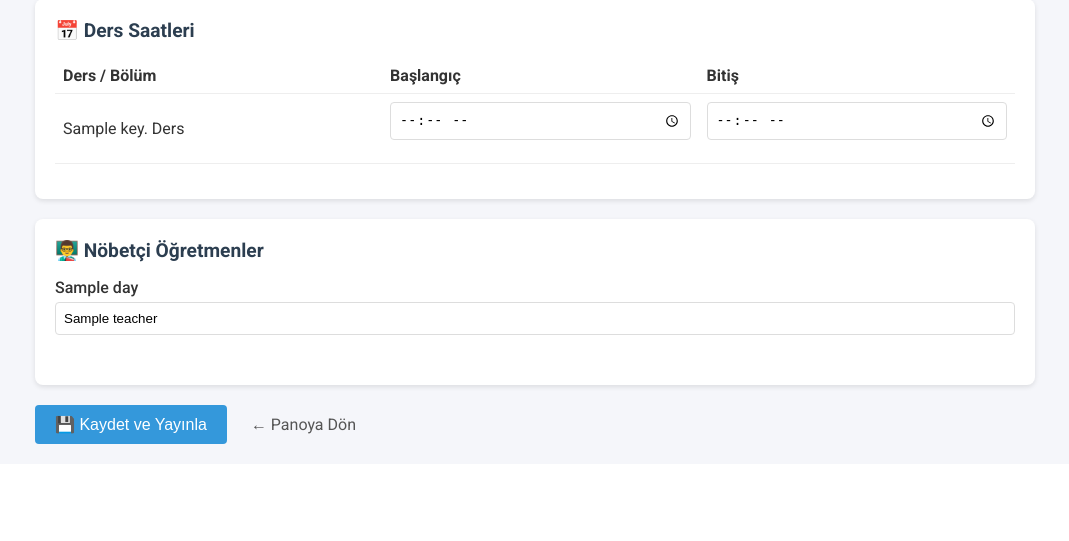
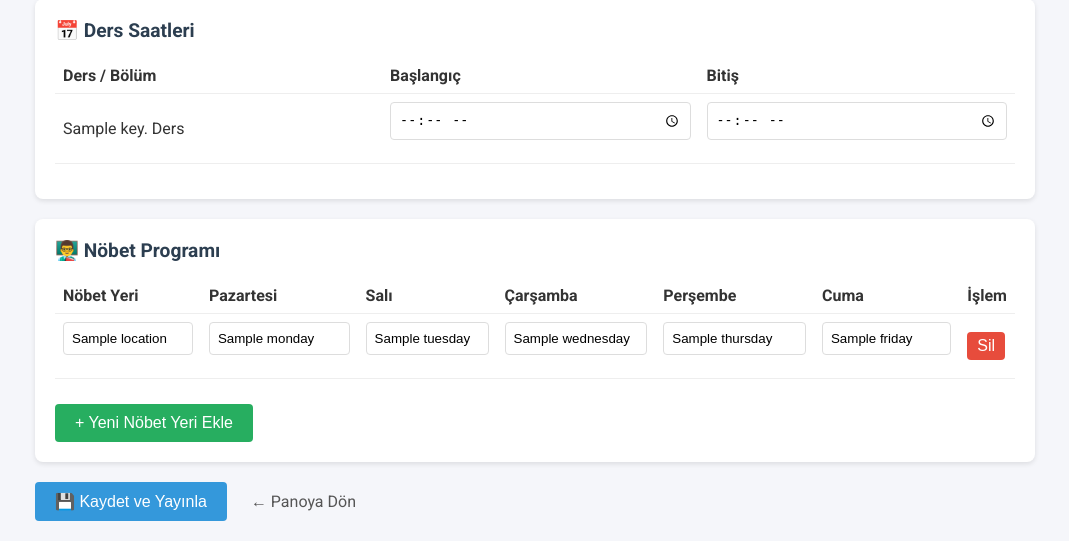
Before and after one commit to Sauth-09/akilli_pano, a Flask app: template src/web/templates/admin.html in a window 1280 px wide. Shown: the part 700-1241 px from the top of the page, without its empty margins (105-1174 px from the left). Before the commit the page ends 1144 px from the top, so only its background shows below. Run offline with Flask 3, Linux system fonts and the light colour scheme; the template is opened without the code that fills it: most values are stand-ins (such as "Sample title", 1, 10 or a date in 2020).

Commit message:
Feat: Implement Location-based Duty Roster (Matrix UI)

```diff
--- a/src/web/app.py
+++ b/src/web/app.py
@@ -73,27 +73,34 @@ def admin():
                 new_schedule[key] = {'start': starts[i], 'end': ends[i]}
         data['schedule'] = new_schedule
 
-        # Duty Teachers
-        days = ['Monday', 'Tuesday', 'Wednesday', 'Thursday', 'Friday']
-        for day in days:
-            raw_teachers = request.form.get(f'duty_{day}', '')
-            # Split by comma
-            teachers_list = [t.strip() for t in raw_teachers.split(',') if t.strip()]
-            data['duty_teachers'][day] = teachers_list
+        # Duty Roster (Matrix)
+        locations = request.form.getlist('location[]')
+        mondays = request.form.getlist('Monday[]')
+        tuesdays = request.form.getlist('Tuesday[]')
+        wednesdays = request.form.getlist('Wednesday[]')
+        thursdays = request.form.getlist('Thursday[]')
+        fridays = request.form.getlist('Friday[]')
+
+        new_roster = []
+        for i, loc_name in enumerate(locations):
+            # Safe access to index
+            if i < len(mondays):
+                new_roster.append({
+                    "location": loc_name,
+                    "schedule": {
+                        "Monday": mondays[i],
+                        "Tuesday": tuesdays[i],
+                        "Wednesday": wednesdays[i],
+                        "Thursday": thursdays[i],
+                        "Friday": fridays[i]
+                    }
+                })
+        data['duty_roster'] = new_roster
 
         save_data(data)
         message = "Ayarlar başarıyla kaydedildi!"
 
     return render_template('admin.html', data=data, message=message)
-
-@app.route('/api/get_slides')
-def get_slides():
-    files = []
-    if os.path.exists(config.SLIDESHOW_DIR):
-        for f in os.listdir(config.SLIDESHOW_DIR):
-            if f.lower().endswith(('.png', '.jpg', '.jpeg', '.gif', '.mp4', '.webm')):
-                files.append(f)
-    return jsonify(files)
 
 @app.route('/api/get_status')
 def get_status():
@@ -102,20 +109,22 @@ def get_status():
     current_time_str = now.strftime("%H:%M")
     current_day = now.strftime("%A")
 
-    # Translate day name if locale didn't work or returned English
+    # Translate day name
     days_map = {
         "Monday": "Pazartesi", "Tuesday": "Salı", "Wednesday": "Çarşamba",
         "Thursday": "Perşembe", "Friday": "Cuma", "Saturday": "Cumartesi", "Sunday": "Pazar"
     }
-    if current_day in days_map:
-        current_day_tr = days_map[current_day]
-    else:
-        current_day_tr = current_day # Fallback
+    current_day_tr = days_map.get(current_day, current_day)
 
-    # Find duty teachers
-    # We need the English day name for JSON lookup
+    # Find duty teachers for today from Roster
     english_day = now.strftime("%A")
-    duty_teachers = data.get('duty_teachers', {}).get(english_day, [])
+    duty_list = []
+
+    roster = data.get('duty_roster', [])
+    for item in roster:
+        teacher = item.get('schedule', {}).get(english_day, '')
+        if teacher:
+            duty_list.append(f"{item['location']}: {teacher}")
 
     # Find current lesson/status
     current_status = "Ders Dışı"
@@ -128,9 +137,6 @@ def get_status():
             start_time = datetime.strptime(times['start'], "%H:%M")
             end_time = datetime.strptime(times['end'], "%H:%M")
 
-            # Make sure we compare time objects correctly (ignoring date part issues if any)
-            # The parsed time has 1900-01-01 date, which is fine as we compare against same
-
             if start_time <= current_time <= end_time:
                 if key == "oglen_arasi":
                     current_status = "Öğle Arası"
@@ -140,16 +146,12 @@ def get_status():
         except ValueError:
             continue
 
-    # Simple check for breaks: if not in lesson, check if between lessons
-    if current_status == "Ders Dışı":
-        pass
-
     return jsonify({
         "status": current_status,
-        "duty_teachers": duty_teachers,
+        "duty_teachers": duty_list,
         "date": now.strftime("%d.%m.%Y"),
         "time": current_time_str,
-        "day": current_day_tr, # Send Turkish day name for display
+        "day": current_day_tr,
         "messages": data.get('messages', []),
         "countdown": data.get('countdown', {})
     })
--- a/src/web/templates/admin.html
+++ b/src/web/templates/admin.html
@@ -161,23 +161,65 @@
                 </table>
             </div>
 
-            <!-- Nöbetçi Öğretmenler -->
+            <!-- Nöbetçi Öğretmenler Matrix -->
             <div class="card">
-                <h2>👨‍🏫 Nöbetçi Öğretmenler</h2>
-                {% for day, teachers in data.duty_teachers.items() %}
-                <div style="margin-bottom: 15px;">
-                    <label>
-                        {% if day == 'Monday' %}Pazartesi
-                        {% elif day == 'Tuesday' %}Salı
-                        {% elif day == 'Wednesday' %}Çarşamba
-                        {% elif day == 'Thursday' %}Perşembe
-                        {% elif day == 'Friday' %}Cuma
-                        {% else %}{{ day }}{% endif %}
-                    </label>
-                    <input type="text" name="duty_{{ day }}" value="{{ teachers | join(', ') }}" placeholder="Öğretmen isimlerini virgülle ayırın">
+                <h2>👨‍🏫 Nöbet Programı</h2>
+                <div style="overflow-x: auto;">
+                    <table id="roster-table">
+                        <thead>
+                            <tr>
+                                <th>Nöbet Yeri</th>
+                                <th>Pazartesi</th>
+                                <th>Salı</th>
+                                <th>Çarşamba</th>
+                                <th>Perşembe</th>
+                                <th>Cuma</th>
+                                <th>İşlem</th>
+                            </tr>
+                        </thead>
+                        <tbody>
+                            {% for item in data.duty_roster %}
+                            <tr>
+                                <td><input type="text" name="location[]" value="{{ item.location }}" placeholder="Yer Adı" required></td>
+                                <td><input type="text" name="Monday[]" value="{{ item.schedule.Monday }}"></td>
+                                <td><input type="text" name="Tuesday[]" value="{{ item.schedule.Tuesday }}"></td>
+                                <td><input type="text" name="Wednesday[]" value="{{ item.schedule.Wednesday }}"></td>
+                                <td><input type="text" name="Thursday[]" value="{{ item.schedule.Thursday }}"></td>
+                                <td><input type="text" name="Friday[]" value="{{ item.schedule.Friday }}"></td>
+                                <td><button type="button" onclick="removeRow(this)" style="background: #e74c3c; padding: 5px 10px;">Sil</button></td>
+                            </tr>
+                            {% endfor %}
+                        </tbody>
+                    </table>
                 </div>
-                {% endfor %}
+                <button type="button" onclick="addLocation()" style="background: #27ae60; margin-top: 10px;">+ Yeni Nöbet Yeri Ekle</button>
             </div>
+
+            <script>
+                function addLocation() {
+                    const tbody = document.querySelector('#roster-table tbody');
+                    const tr = document.createElement('tr');
+                    tr.innerHTML = `
+                        <td><input type="text" name="location[]" placeholder="Yer Adı" required></td>
+                        <td><input type="text" name="Monday[]"></td>
+                        <td><input type="text" name="Tuesday[]"></td>
+                        <td><input type="text" name="Wednesday[]"></td>
+                        <td><input type="text" name="Thursday[]"></td>
+                        <td><input type="text" name="Friday[]"></td>
+                        <td><button type="button" onclick="removeRow(this)" style="background: #e74c3c; padding: 5px 10px;">Sil</button></td>
+                    `;
+                    tbody.appendChild(tr);
+                }
+
+                function removeRow(btn) {
+                    const row = btn.closest('tr');
+                    if (document.querySelectorAll('#roster-table tbody tr').length > 1) {
+                        row.remove();
+                    } else {
+                        alert('En az bir nöbet yeri kalmalıdır.');
+                    }
+                }
+            </script>
 
             <button type="submit">💾 Kaydet ve Yayınla</button>
             <a href="/" style="margin-left: 20px; text-decoration: none; color: #555;">← Panoya Dön</a>
```
Also changed, not shown: data/data.json (+0 -18 lines), src/web/static/js/script.js (+8 -2 lines).
